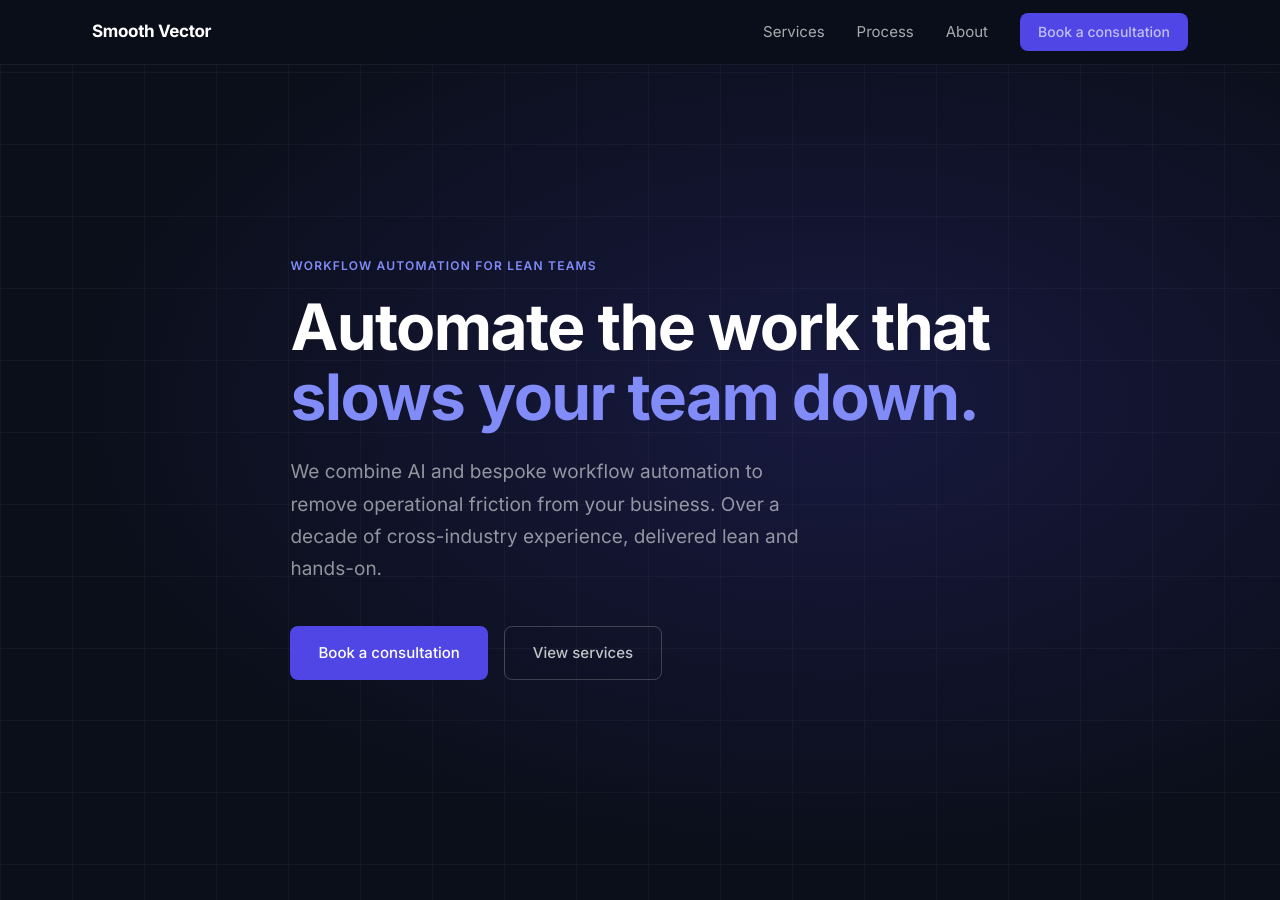
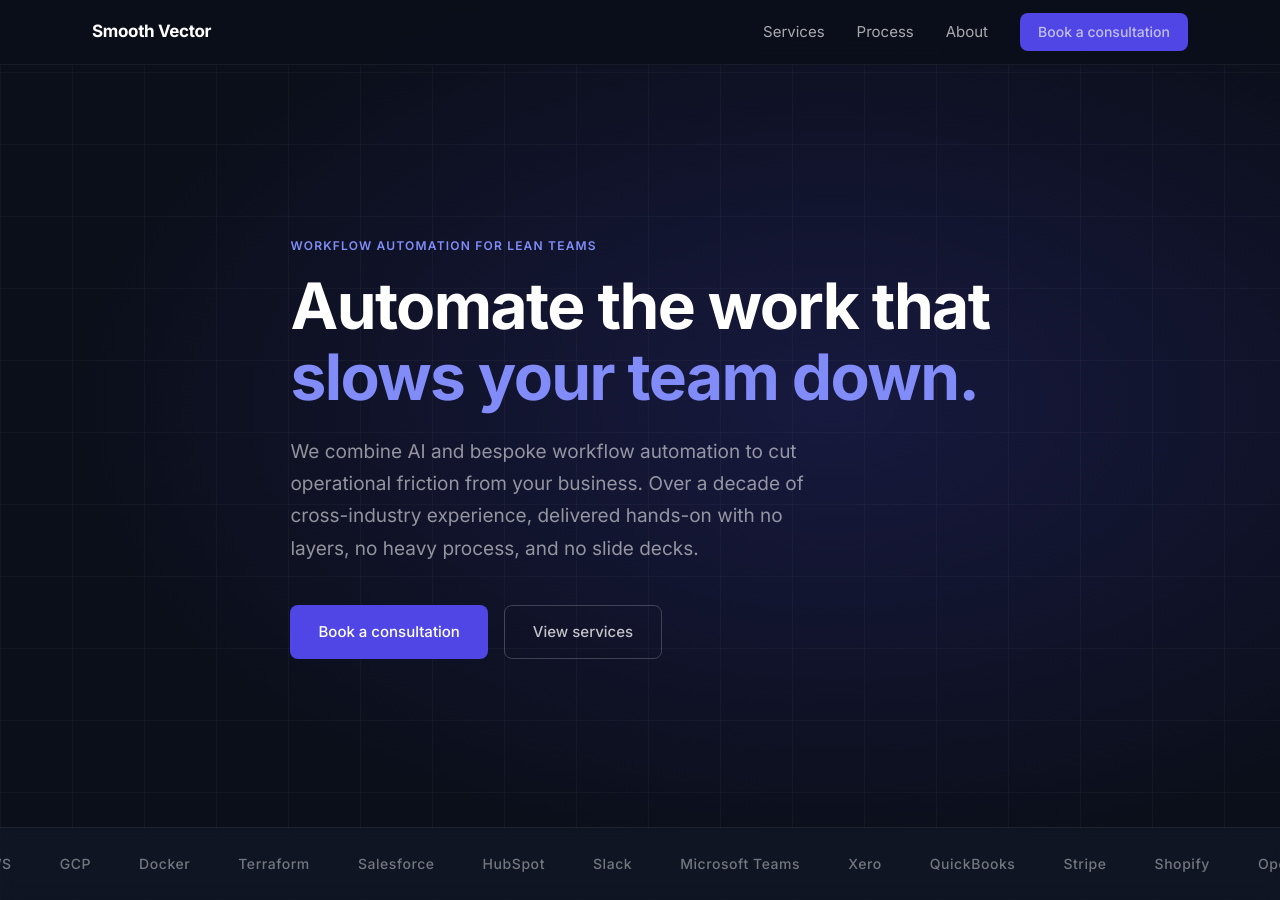
Before and after one commit to Smooth-Vector/smooth-vector, a Jekyll site: the page built from index.html, in a window 1280 px wide and 900 px high. Built offline with Jekyll 4.4.1, drawn with Linux system fonts in a browser that asks for light colours; some of the changed text lies outside the part shown.

Commit message:
Dock tech ribbon in hero, polish pricing cards, sharpen hero copy
Move the tech ribbon inside the hero so it's visible in the initial
viewport, with a seamless marquee structure ready to accept logo
images. Make pricing cards equal height with CTAs aligned at the
bottom, add mailto contact buttons to each tier, and replace 'lean'
jargon in hero copy with plain-English description.

Co-Authored-By: Claude Opus 4.6 <noreply@anthropic.com>

```diff
--- a/assets/css/main.css
+++ b/assets/css/main.css
@@ -194,32 +194,68 @@ nav {
    =========================== */
 
 .tech-ribbon {
-  background: var(--dark-2);
-  border-bottom: 1px solid rgba(255, 255, 255, 0.06);
+  position: relative;
+  z-index: 2;
+  background: rgba(19, 25, 41, 0.6);
+  backdrop-filter: blur(8px);
+  -webkit-backdrop-filter: blur(8px);
+  border-top: 1px solid rgba(255, 255, 255, 0.06);
   overflow: hidden;
-  padding: 1rem 0;
+  padding: 1.25rem 0;
+}
+
+.tech-ribbon-track {
+  display: flex;
+  width: max-content;
+  animation: ribbon-scroll 40s linear infinite;
+}
+
+.tech-ribbon-track:hover {
+  animation-play-state: paused;
+}
+
+.tech-ribbon-group {
+  display: flex;
+  flex-shrink: 0;
+  align-items: center;
+  gap: 3rem;
+  padding-right: 3rem;
+}
+
+.tech-ribbon-item {
+  flex-shrink: 0;
+  display: inline-flex;
+  align-items: center;
+  justify-content: center;
+  height: 32px;
+  opacity: 0.6;
+  transition: opacity var(--transition);
+}
+
+.tech-ribbon-item:hover {
+  opacity: 1;
+}
+
+.tech-ribbon-item span {
+  font-size: 0.875rem;
+  font-weight: 500;
+  color: rgba(255, 255, 255, 0.7);
+  letter-spacing: 0.04em;
   white-space: nowrap;
 }
 
-.tech-ribbon-track {
-  display: inline-flex;
-  gap: 2.5rem;
-  animation: ribbon-scroll 40s linear infinite;
-}
-
-.tech-ribbon-track span {
-  font-size: 0.8125rem;
-  font-weight: 500;
-  color: rgba(255, 255, 255, 0.35);
-  letter-spacing: 0.04em;
-  flex-shrink: 0;
+.tech-ribbon-item img {
+  display: block;
+  max-height: 100%;
+  width: auto;
+  object-fit: contain;
 }
 
 @keyframes ribbon-scroll {
-  0% {
+  from {
     transform: translateX(0);
   }
-  100% {
+  to {
     transform: translateX(-50%);
   }
 }
@@ -231,11 +267,18 @@ nav {
 .hero {
   min-height: 100vh;
   display: flex;
-  align-items: center;
+  flex-direction: column;
   background: var(--dark);
   position: relative;
   overflow: hidden;
-  padding: 8rem 0 6rem;
+  padding: 8rem 0 0;
+}
+
+.hero-container {
+  flex: 1;
+  display: flex;
+  align-items: center;
+  padding-bottom: 4rem;
 }
 
 .hero::before {
@@ -532,8 +575,30 @@ nav {
    Service card pricing & includes
    =========================== */
 
+.service-card-pricing {
+  display: flex;
+  flex-direction: column;
+  height: 100%;
+  padding: 2.25rem;
+}
+
+.service-card-header {
+  padding-bottom: 1.5rem;
+  margin-bottom: 1.5rem;
+  border-bottom: 1px solid var(--border);
+}
+
+.service-card-header h3 {
+  font-size: 1rem;
+  font-weight: 600;
+  text-transform: uppercase;
+  letter-spacing: 0.08em;
+  color: var(--text-muted);
+  margin-bottom: 1rem;
+}
+
 .service-card-price {
-  font-size: 2.25rem;
+  font-size: 2.5rem;
   font-weight: 700;
   color: var(--accent);
   margin-bottom: 0.5rem;
@@ -551,12 +616,30 @@ nav {
   font-size: 0.9375rem;
   font-weight: 500;
   color: var(--text);
-  margin-bottom: 0.25rem;
+  margin-bottom: 0;
 }
 
 .service-card-featured {
   border-color: var(--accent);
   box-shadow: 0 0 0 1px var(--accent);
+}
+
+.service-card-cta {
+  margin-top: auto;
+  padding-top: 1.5rem;
+  width: 100%;
+  justify-content: center;
+}
+
+.service-card-pricing .service-card-cta {
+  margin-top: auto;
+  padding: 0.875rem 1.75rem;
+  width: 100%;
+  justify-content: center;
+}
+
+.service-card-pricing .card-includes {
+  margin-bottom: 2rem;
 }
 
 .card-includes {
@@ -567,10 +650,10 @@ nav {
 
 .card-includes li {
   position: relative;
-  padding-left: 1.25rem;
+  padding-left: 1.5rem;
   font-size: 0.9375rem;
   color: var(--text-muted);
-  line-height: 1.8;
+  line-height: 1.9;
 }
 
 .card-includes li::before {
@@ -578,7 +661,7 @@ nav {
   position: absolute;
   left: 0;
   color: var(--accent);
-  font-weight: 600;
+  font-weight: 700;
 }
 
 /* ===========================
@@ -775,7 +858,11 @@ footer {
   }
 
   .hero {
-    padding: 7rem 0 5rem;
+    padding: 7rem 0 0;
+  }
+
+  .hero-container {
+    padding-bottom: 3rem;
   }
 
   .services-grid-half,
--- a/index.html
+++ b/index.html
@@ -6,71 +6,74 @@ description: Smooth Vector helps SMEs and growing organisations improve efficien
 
 <!-- Hero -->
 <section class="hero">
-  <div class="container">
+  <div class="container hero-container">
     <div class="hero-inner">
       <span class="label label-light">Workflow automation for lean teams</span>
       <h1>Automate the work that<br><span class="accent">slows your team down.</span></h1>
-      <p>We combine AI and bespoke workflow automation to remove operational friction from your business. Over a decade of cross-industry experience, delivered lean and hands-on.</p>
+      <p>We combine AI and bespoke workflow automation to cut operational friction from your business. Over a decade of cross-industry experience, delivered hands-on with no layers, no heavy process, and no slide decks.</p>
       <div class="hero-actions">
         <a href="#contact" class="btn btn-primary">Book a consultation</a>
         <a href="#services" class="btn btn-ghost">View services</a>
       </div>
     </div>
   </div>
-</section>
 
   <!-- Tech Ribbon -->
   <div class="tech-ribbon">
     <div class="tech-ribbon-track">
-    <span>n8n</span>
-    <span>Zapier</span>
-    <span>Make</span>
-    <span>AWS</span>
-    <span>GCP</span>
-    <span>Docker</span>
-    <span>Terraform</span>
-    <span>Salesforce</span>
-    <span>HubSpot</span>
-    <span>Slack</span>
-    <span>Microsoft Teams</span>
-    <span>Xero</span>
-    <span>QuickBooks</span>
-    <span>Stripe</span>
-    <span>Shopify</span>
-    <span>OpenAI</span>
-    <span>Claude</span>
-    <span>BigQuery</span>
-    <span>Gmail</span>
-    <span>Mailchimp</span>
-    <!-- duplicate for seamless loop -->
-    <span>n8n</span>
-    <span>Zapier</span>
-    <span>Make</span>
-    <span>AWS</span>
-    <span>GCP</span>
-    <span>Docker</span>
-    <span>Terraform</span>
-    <span>Salesforce</span>
-    <span>HubSpot</span>
-    <span>Slack</span>
-    <span>Microsoft Teams</span>
-    <span>Xero</span>
-    <span>QuickBooks</span>
-    <span>Stripe</span>
-    <span>Shopify</span>
-    <span>OpenAI</span>
-    <span>Claude</span>
-    <span>BigQuery</span>
-    <span>Gmail</span>
-    <span>Mailchimp</span>
+      <div class="tech-ribbon-group">
+        <div class="tech-ribbon-item"><span>n8n</span></div>
+        <div class="tech-ribbon-item"><span>Zapier</span></div>
+        <div class="tech-ribbon-item"><span>Make</span></div>
+        <div class="tech-ribbon-item"><span>AWS</span></div>
+        <div class="tech-ribbon-item"><span>GCP</span></div>
+        <div class="tech-ribbon-item"><span>Docker</span></div>
+        <div class="tech-ribbon-item"><span>Terraform</span></div>
+        <div class="tech-ribbon-item"><span>Salesforce</span></div>
+        <div class="tech-ribbon-item"><span>HubSpot</span></div>
+        <div class="tech-ribbon-item"><span>Slack</span></div>
+        <div class="tech-ribbon-item"><span>Microsoft Teams</span></div>
+        <div class="tech-ribbon-item"><span>Xero</span></div>
+        <div class="tech-ribbon-item"><span>QuickBooks</span></div>
+        <div class="tech-ribbon-item"><span>Stripe</span></div>
+        <div class="tech-ribbon-item"><span>Shopify</span></div>
+        <div class="tech-ribbon-item"><span>OpenAI</span></div>
+        <div class="tech-ribbon-item"><span>Claude</span></div>
+        <div class="tech-ribbon-item"><span>BigQuery</span></div>
+        <div class="tech-ribbon-item"><span>Gmail</span></div>
+        <div class="tech-ribbon-item"><span>Mailchimp</span></div>
+      </div>
+      <div class="tech-ribbon-group" aria-hidden="true">
+        <div class="tech-ribbon-item"><span>n8n</span></div>
+        <div class="tech-ribbon-item"><span>Zapier</span></div>
+        <div class="tech-ribbon-item"><span>Make</span></div>
+        <div class="tech-ribbon-item"><span>AWS</span></div>
+        <div class="tech-ribbon-item"><span>GCP</span></div>
+        <div class="tech-ribbon-item"><span>Docker</span></div>
+        <div class="tech-ribbon-item"><span>Terraform</span></div>
+        <div class="tech-ribbon-item"><span>Salesforce</span></div>
+        <div class="tech-ribbon-item"><span>HubSpot</span></div>
+        <div class="tech-ribbon-item"><span>Slack</span></div>
+        <div class="tech-ribbon-item"><span>Microsoft Teams</span></div>
+        <div class="tech-ribbon-item"><span>Xero</span></div>
+        <div class="tech-ribbon-item"><span>QuickBooks</span></div>
+        <div class="tech-ribbon-item"><span>Stripe</span></div>
+        <div class="tech-ribbon-item"><span>Shopify</span></div>
+        <div class="tech-ribbon-item"><span>OpenAI</span></div>
+        <div class="tech-ribbon-item"><span>Claude</span></div>
+        <div class="tech-ribbon-item"><span>BigQuery</span></div>
+        <div class="tech-ribbon-item"><span>Gmail</span></div>
+        <div class="tech-ribbon-item"><span>Mailchimp</span></div>
       </div>
     </div>
+  </div>
+</section>
 
 <!-- Problem -->
 <section id="problem" class="problem">
   <div class="container">
     <div class="section-header">
-      <span class="label">Why teams lose time</span>
+      <span class="label">Why organisations lose time</span>
       <h2>Most operational friction is invisible until you measure it.</h2>
     </div>
     <ul class="problem-list">
@@ -80,7 +83,7 @@ description: Smooth Vector helps SMEs and growing organisations improve efficien
       <li>Slow handoffs, approvals, and follow-ups that stall work.</li>
       <li>Inconsistent workflows that depend on who&rsquo;s doing them.</li>
     </ul>
-    <p class="problem-closer">The answer isn&rsquo;t more complexity. It&rsquo;s practical automation and process improvement, applied where it actually matters.</p>
+    <p class="problem-closer">The answer isn&rsquo;t more complexity. It&rsquo;s removing it. We build practical automations behind simple interfaces, so the people using them don&rsquo;t have to think about what&rsquo;s happening underneath.</p>
   </div>
 </section>
 
@@ -126,27 +129,32 @@ description: Smooth Vector helps SMEs and growing organisations improve efficien
     </div>
     <div class="services-grid services-grid-half">
 
-      <div class="service-card">
+      <div class="service-card service-card-pricing">
+        <div class="service-card-header">
           <h3>Consultation</h3>
           <p class="service-card-price">&pound;50</p>
           <p class="service-card-tagline">Find the friction. Map the fix.</p>
+        </div>
         <ul class="card-includes">
           <li>1-hour video call</li>
           <li>&pound;50 deducted from any agreed automation project</li>
           <li>Honest assessment, no obligation</li>
         </ul>
-        <a href="https://calendly.com/your-link" class="btn btn-primary" style="margin-top:1rem; width:100%; justify-content:center;">Book on Calendly</a>
+        <a href="https://calendly.com/your-link" class="btn btn-primary service-card-cta">Book on Calendly</a>
       </div>
 
-      <div class="service-card">
+      <div class="service-card service-card-pricing">
+        <div class="service-card-header">
           <h3>Workflow Automation</h3>
           <p class="service-card-price">&pound;500</p>
           <p class="service-card-tagline">One workflow. Scoped, built, delivered.</p>
+        </div>
         <ul class="card-includes">
           <li>Up to 1 day of collaborative scoping</li>
           <li>Automated workflow delivered within 2 weeks</li>
           <li>Full handover and documentation</li>
         </ul>
+        <a href="mailto:hello@smoothvectorsolutions.com?subject=Workflow%20Automation%20enquiry" class="btn btn-primary service-card-cta">Contact us</a>
       </div>
 
     </div>
@@ -155,39 +163,48 @@ description: Smooth Vector helps SMEs and growing organisations improve efficien
 
     <div class="services-grid services-grid-thirds">
 
-      <div class="service-card">
+      <div class="service-card service-card-pricing">
+        <div class="service-card-header">
           <h3>Starter</h3>
           <p class="service-card-price">&pound;200<span>/month</span></p>
           <p class="service-card-tagline">Keep things running smooth.</p>
+        </div>
         <ul class="card-includes">
           <li>Up to 2 hours support</li>
           <li>Minor workflow tweaks and fixes</li>
           <li>Email support (48hr response)</li>
         </ul>
+        <a href="mailto:hello@smoothvectorsolutions.com?subject=Starter%20retainer%20enquiry" class="btn btn-primary service-card-cta">Contact us</a>
       </div>
 
-      <div class="service-card">
+      <div class="service-card service-card-pricing">
+        <div class="service-card-header">
           <h3>Growth</h3>
           <p class="service-card-price">&pound;500<span>/month</span></p>
           <p class="service-card-tagline">Improve, build, repeat.</p>
+        </div>
         <ul class="card-includes">
           <li>Up to 5 hours support</li>
           <li>Workflow improvements and small builds</li>
           <li>Priority support (24hr response)</li>
           <li>Monthly optimisation review</li>
         </ul>
+        <a href="mailto:hello@smoothvectorsolutions.com?subject=Growth%20retainer%20enquiry" class="btn btn-primary service-card-cta">Contact us</a>
       </div>
 
-      <div class="service-card">
+      <div class="service-card service-card-pricing">
+        <div class="service-card-header">
           <h3>Scale</h3>
           <p class="service-card-price">&pound;1,000<span>/month</span></p>
           <p class="service-card-tagline">Strategic automation, embedded.</p>
+        </div>
         <ul class="card-includes">
           <li>Up to 12 hours support</li>
           <li>New automations and advanced improvements</li>
           <li>Same-day priority support</li>
           <li>Monthly strategy and optimisation call</li>
         </ul>
+        <a href="mailto:hello@smoothvectorsolutions.com?subject=Scale%20retainer%20enquiry" class="btn btn-primary service-card-cta">Contact us</a>
       </div>
 
     </div>
```
Lines whose indentation alone changed are shown as unchanged.
